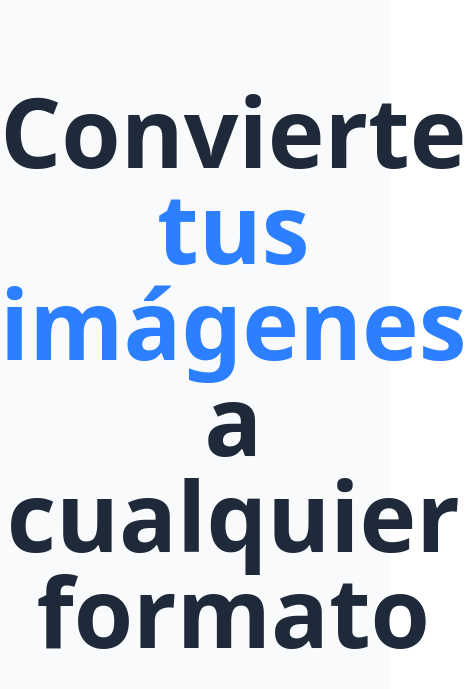
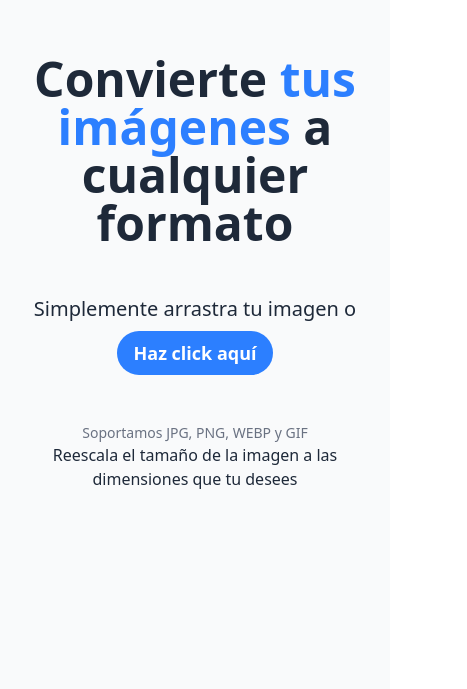
Before and after one commit to alberba/file-converter, a React (Vite) app: page / in a window 390 px wide. Shown: the part 149-838 px from the top of the page, 467 px wide, since content can reach past the window. Built offline with nearby package versions, Linux system fonts and the light colour scheme.

Commit message:
make LandingPage responsive

```diff
--- a/src/LandingPage.tsx
+++ b/src/LandingPage.tsx
@@ -12,11 +12,11 @@ export default function LandingPage({ handleDrop }: LandingPageProps) {
       onDragOver={(ev) => ev.preventDefault()}
     >
       {/*<Header />*/}
-      <main className="mt-58 flex w-full flex-col items-center gap-8 text-center">
-        <h2 className="mx-auto max-w-5xl text-8xl font-bold">
+      <main className="flex h-full w-full flex-col items-center justify-center gap-12 p-2 text-center sm:mt-58 sm:h-auto sm:gap-8 sm:p-0 sm:pb-6">
+        <h2 className="mx-auto max-w-4xl lg:max-w-5xl text-5xl font-bold sm:text-6xl lg:text-8xl">
           Convierte <strong>tus imágenes</strong> a cualquier formato
         </h2>
-        <div className="flex items-center gap-2 text-2xl">
+        <div className="flex flex-col items-center gap-2 text-xl sm:flex-row sm:text-2xl">
           <p>Simplemente arrastra tu imagen o </p>
           <label
             htmlFor="inputFile"
```
